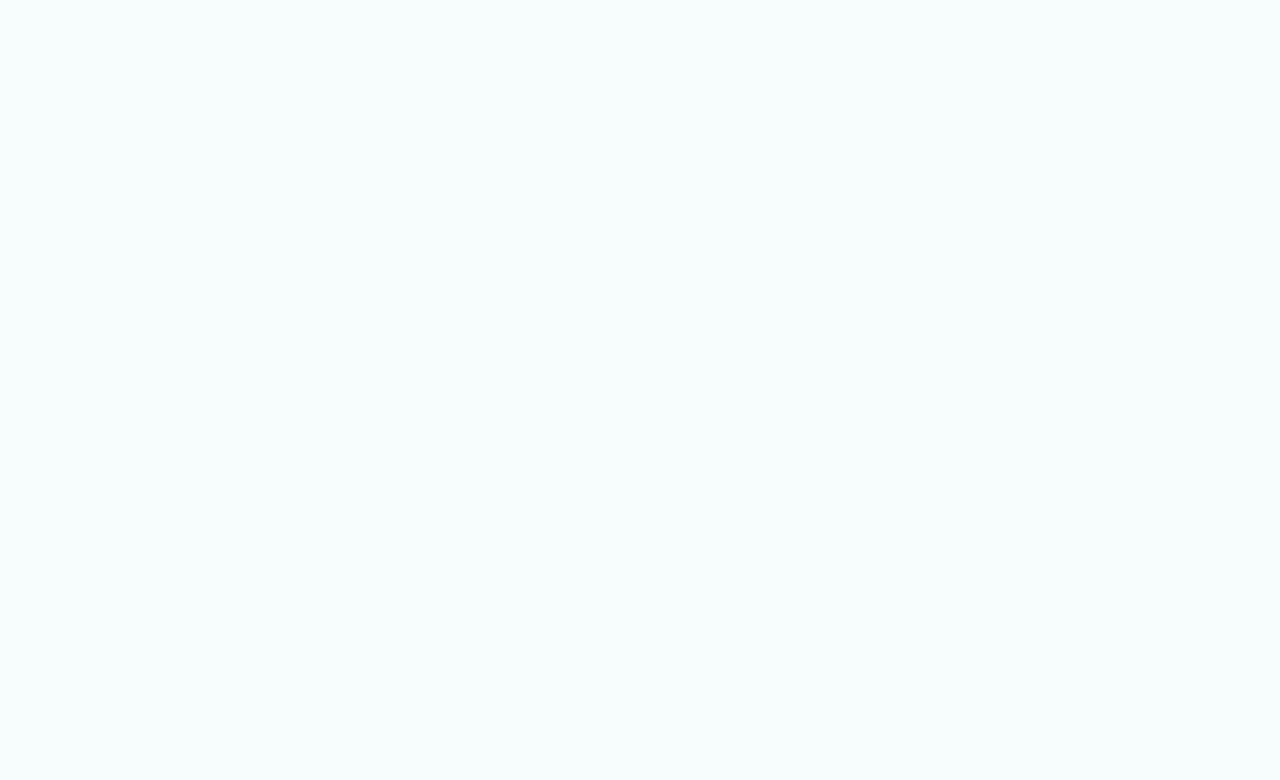
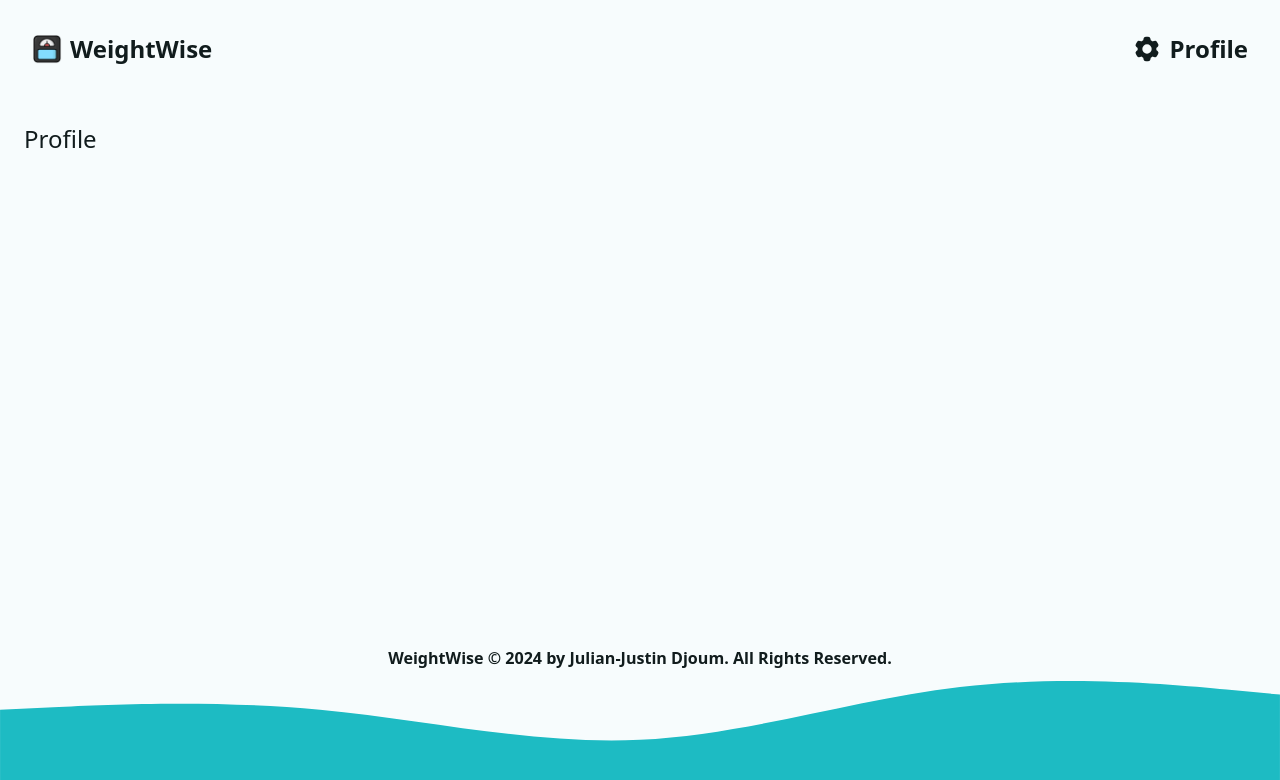
Before and after one commit to jdjoum/React-Weight-Tracker, a React (Vite) app: page /profile in a window 1280 px wide. Before the commit this address had no page. Shown: the top 780 px of the page. Built offline with nearby package versions, Linux system fonts and the light colour scheme.

Commit message:
Create Profile NavLink

```diff
--- a/src/App.jsx
+++ b/src/App.jsx
@@ -19,6 +19,7 @@ import Main, { mainLoader } from "./layouts/Main";
 
 // Actions
 import { logoutAction } from "./actions/logout";
+import Profile from "./pages/Profile";
 
 const router = createBrowserRouter([
   {
@@ -32,6 +33,11 @@ const router = createBrowserRouter([
         element: <Dashboard />,
         loader: dashboardLoader,
         action: dashboardAction,
+        errorElement: <Error />,
+      },
+      {
+        path: "profile",
+        element: <Profile />,
         errorElement: <Error />,
       },
       {
--- a/src/components/Nav.jsx
+++ b/src/components/Nav.jsx
@@ -4,7 +4,7 @@ import React from 'react'
 import { Form, NavLink } from "react-router-dom"
 
 // Library Imports
-import { TrashIcon } from "@heroicons/react/24/solid";
+import { TrashIcon, Cog6ToothIcon } from "@heroicons/react/24/solid";
 
 // Assets
 import logomark from "/weighing-scale.png"
@@ -15,6 +15,10 @@ const Nav = ({ userName }) => {
         <NavLink to="/" aria-label="Go to home">
             <img src={logomark} alt="" height={30}/>
             <span>WeightWise</span>
+        </NavLink>
+        <NavLink to="profile" aria-label="Go to profile">
+            <Cog6ToothIcon width={30} />
+            <span>Profile</span>
         </NavLink>
         {
             userName && (
--- /dev/null
+++ b/src/pages/Profile.jsx
@@ -0,0 +1,9 @@
+import React from 'react'
+
+const Profile = () => {
+  return (
+    <div>Profile</div>
+  )
+}
+
+export default Profile
```
